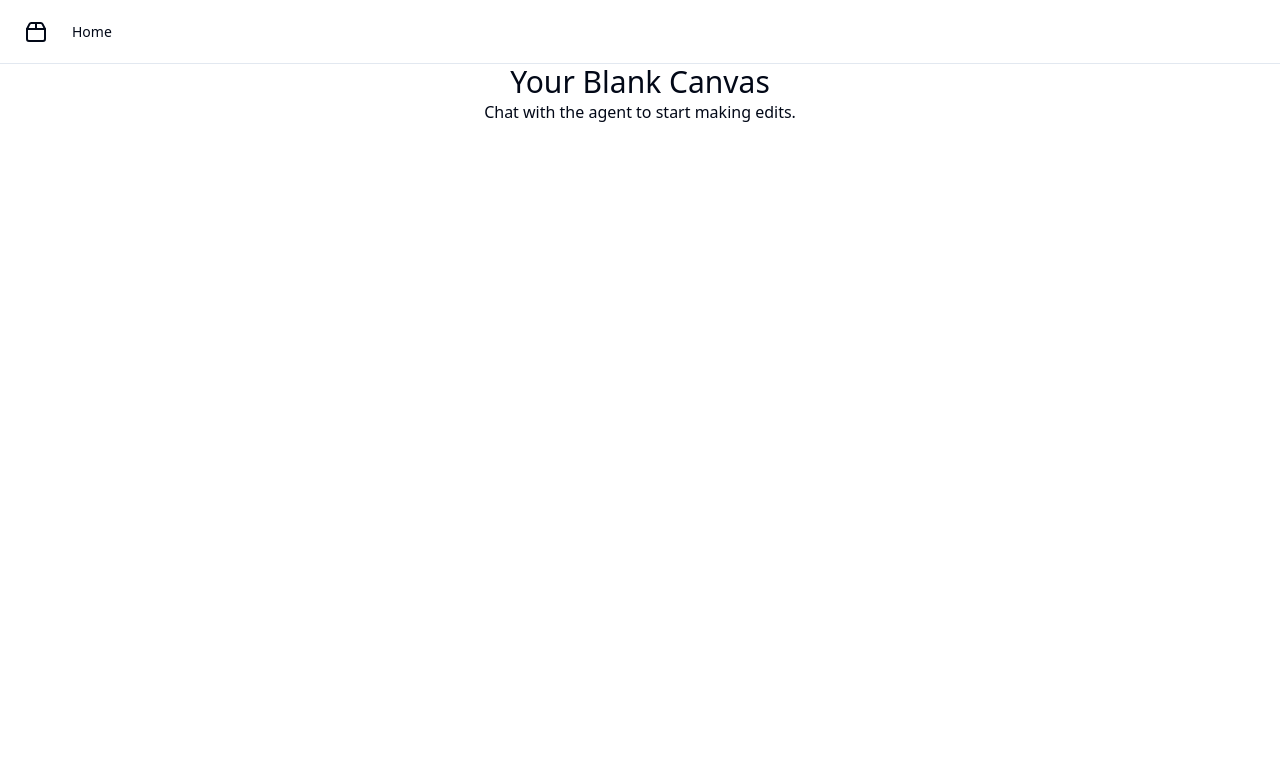
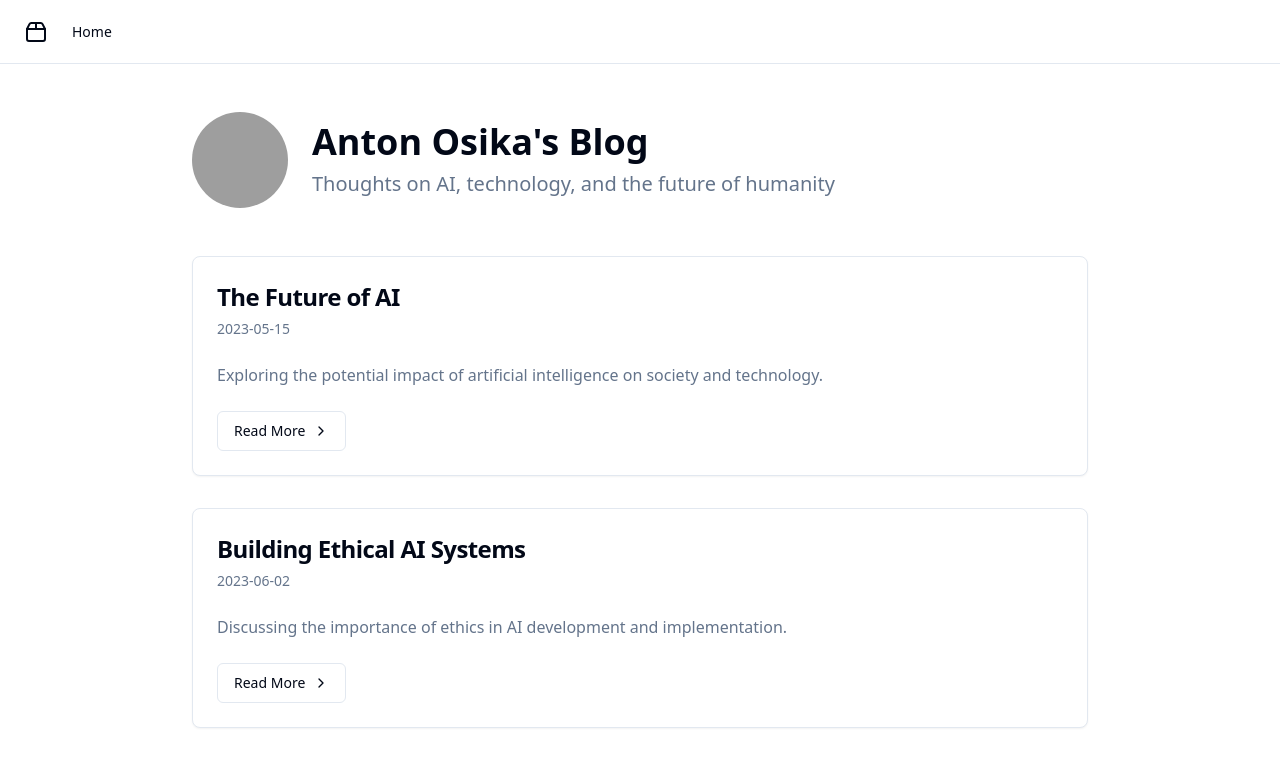
Before and after one commit to GPT-Engineer-App-Dev/osika-tales, a React (Vite) app: page / in a window 1280 px wide. Shown: the top 758 px of the page. Built offline with nearby package versions, Linux system fonts and the light colour scheme; grey boxes are pictures that could not be loaded.

Commit message:
GPT Engineer Update

```diff
--- a/src/pages/Index.jsx
+++ b/src/pages/Index.jsx
@@ -1,10 +1,64 @@
-// Update this page (the content is just a fallback if you fail to update the page)
+
+import { Button } from "@/components/ui/button";
+import { Card, CardContent, CardDescription, CardFooter, CardHeader, CardTitle } from "@/components/ui/card";
+import { Avatar, AvatarFallback, AvatarImage } from "@/components/ui/avatar";
+import { ChevronRight } from "lucide-react";
+
+const blogPosts = [
+  {
+    title: "The Future of AI",
+    description: "Exploring the potential impact of artificial intelligence on society and technology.",
+    date: "2023-05-15",
+  },
+  {
+    title: "Building Ethical AI Systems",
+    description: "Discussing the importance of ethics in AI development and implementation.",
+    date: "2023-06-02",
+  },
+  {
+    title: "AI in Healthcare",
+    description: "Examining how AI is revolutionizing medical diagnosis and treatment.",
+    date: "2023-06-20",
+  },
+];
 
 const Index = () => {
   return (
-    <div className="text-center">
-      <h1 className="text-3xl">Your Blank Canvas</h1>
-      <p>Chat with the agent to start making edits.</p>
+    <div className="container mx-auto px-4 py-12">
+      <div className="max-w-4xl mx-auto">
+        <div className="flex items-center space-x-6 mb-12">
+          <Avatar className="w-24 h-24">
+            <AvatarImage src="https://github.com/antonosika.png" alt="Anton Osika" />
+            <AvatarFallback>AO</AvatarFallback>
+          </Avatar>
+          <div>
+            <h1 className="text-4xl font-bold mb-2">Anton Osika's Blog</h1>
+            <p className="text-xl text-muted-foreground">
+              Thoughts on AI, technology, and the future of humanity
+            </p>
+          </div>
+        </div>
+
+        <div className="space-y-8">
+          {blogPosts.map((post, index) => (
+            <Card key={index} className="hover:shadow-lg transition-shadow duration-300">
+              <CardHeader>
+                <CardTitle className="text-2xl">{post.title}</CardTitle>
+                <CardDescription>{post.date}</CardDescription>
+              </CardHeader>
+              <CardContent>
+                <p className="text-muted-foreground">{post.description}</p>
+              </CardContent>
+              <CardFooter>
+                <Button variant="outline" className="group">
+                  Read More
+                  <ChevronRight className="ml-2 h-4 w-4 transition-transform group-hover:translate-x-1" />
+                </Button>
+              </CardFooter>
+            </Card>
+          ))}
+        </div>
+      </div>
     </div>
   );
 };
```
